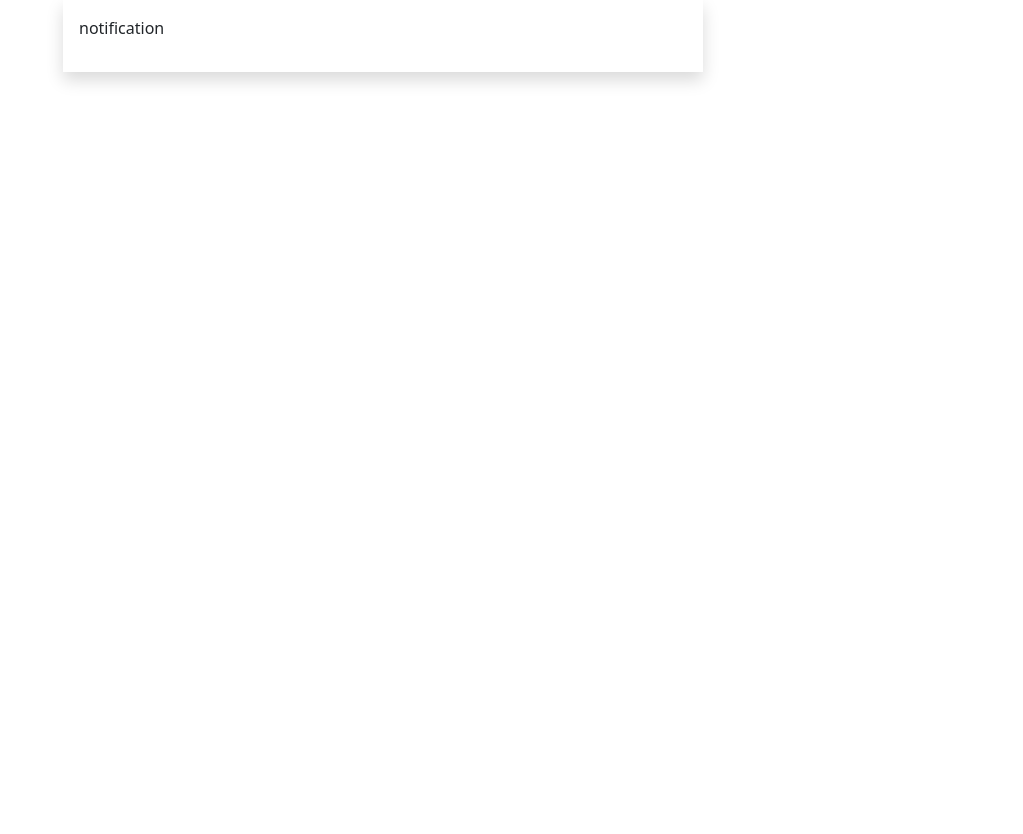
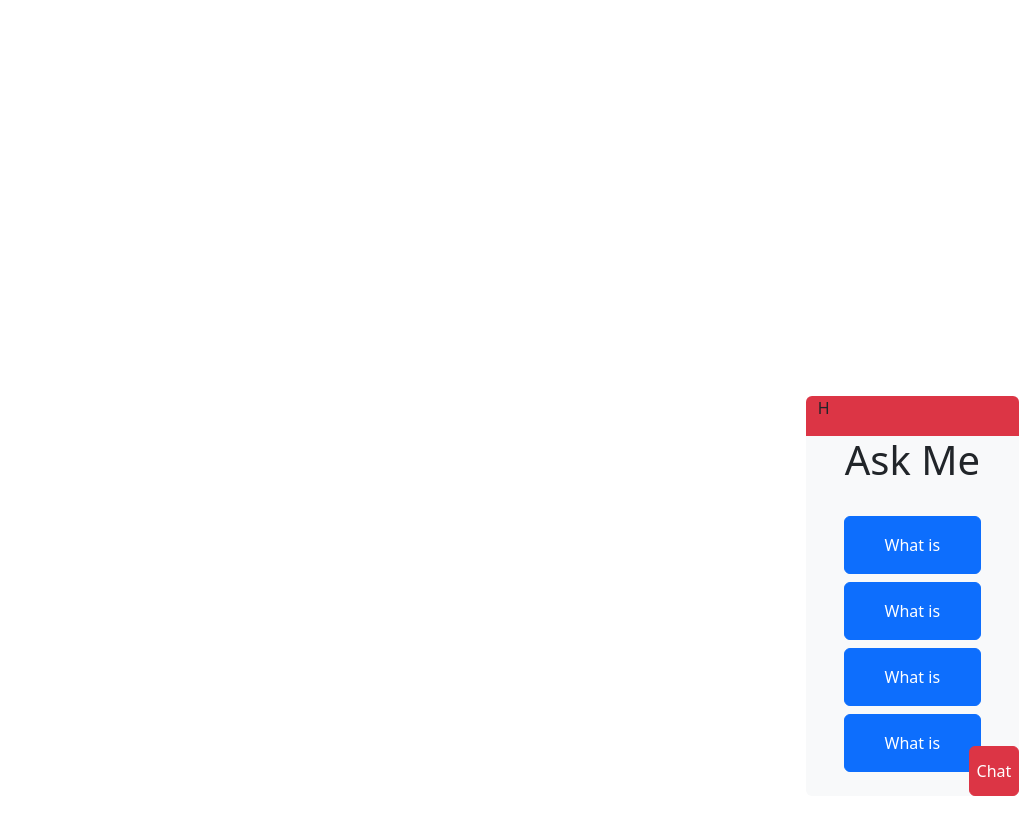
Before and after one commit to Zdrave7o/paintforlife, a plain HTML site: page components.html in a window 1280 px wide. Shown: the top 834 px of the page, without its empty margins (257-1280 px from the left). Before the commit the page ends 800 px from the top, so only its background shows below. Drawn offline with nearby package versions, Linux system fonts and the light colour scheme.

Commit message:
saving work

```diff
--- a/components.html
+++ b/components.html
@@ -9,12 +9,22 @@
     <title>Document</title>
 </head>
 
-<body class="m-0 p-0 overflow-x-hidden" style="height:100vh">
-    <div class="notification">
-        <div class="container bg-primarty w-50 shadow p-3" style="min-height: 50px;">
-            <p>notification</p>
+<body class="m-0 p-0 overflow-x-hidden" style="height:200vh">
+    <div class="container col-9 col-lg-2 col-md-4 col-sm-6 position-fixed m-1 p-0 rounded d-block bg-light" style="height:50%; right: 0; bottom: 0;">
+        <div class="bg-danger container-fluid rounded-top" style=" height:10%;">
+            <div class="image">H</div>
+        </div>
+        <div class="row text-center">
+            <h1>Ask Me</h1>
+        </div>
+        <div class="row p-3">
+            <button class="btn btn-primary p-3 col-8 mt-2 mx-auto">What is</button>
+            <button class="btn btn-primary p-3 col-8 mt-2 mx-auto">What is</button>
+            <button class="btn btn-primary p-3 col-8 mt-2 mx-auto">What is</button>
+            <button class="btn btn-primary p-3 col-8 mt-2 mx-auto">What is</button>
         </div>
     </div>
+    <button class="btn btn-danger rounded position-fixed m-1 text-center p-1" style="height:50px; width:50px; right: 0; bottom: 0;">Chat</button>
     <script src="https://cdn.jsdelivr.net/npm/bootstrap@5.3.7/dist/js/bootstrap.bundle.min.js"
         integrity="sha384-ndDqU0Gzau9qJ1lfW4pNLlhNTkCfHzAVBReH9diLvGRem5+R9g2FzA8ZGN954O5Q"
         crossorigin="anonymous"></script>
```
Also changed, not shown: index.html (+17 -2 lines), items.js (+24 -5 lines).
